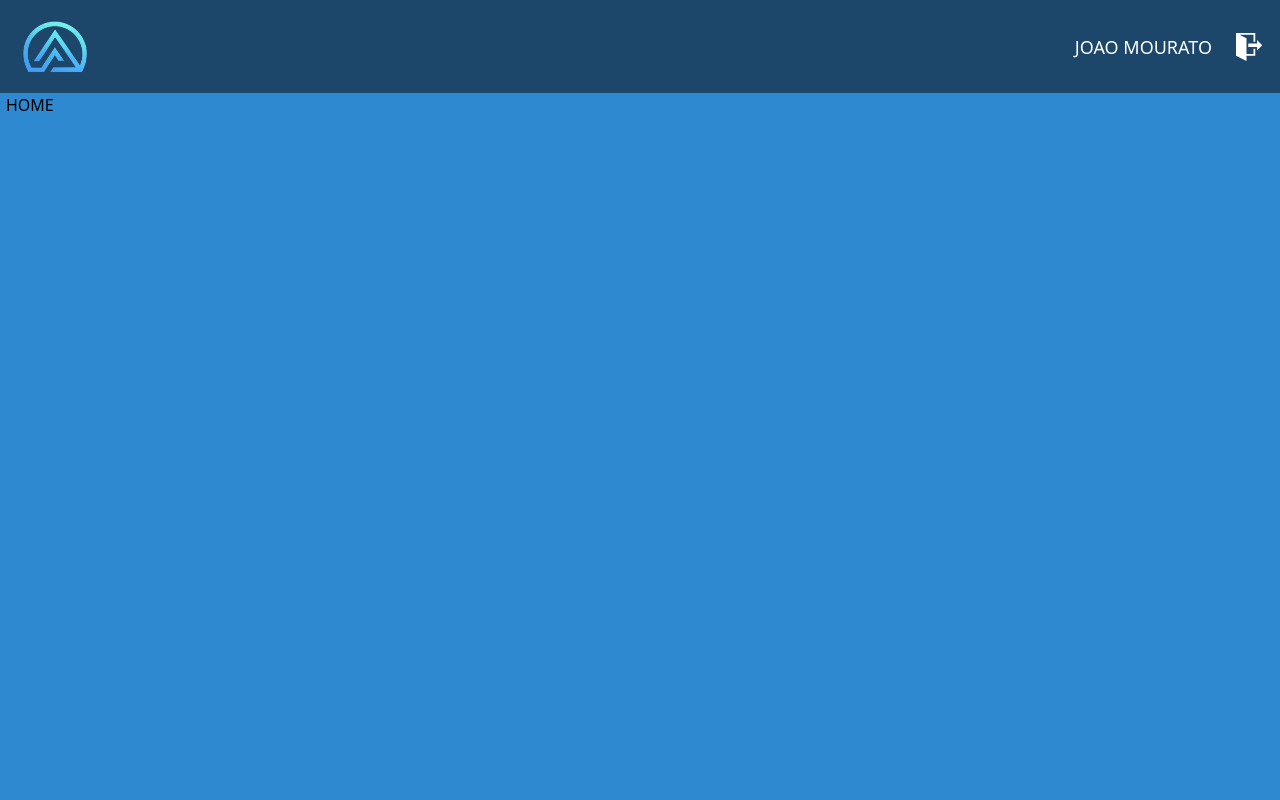
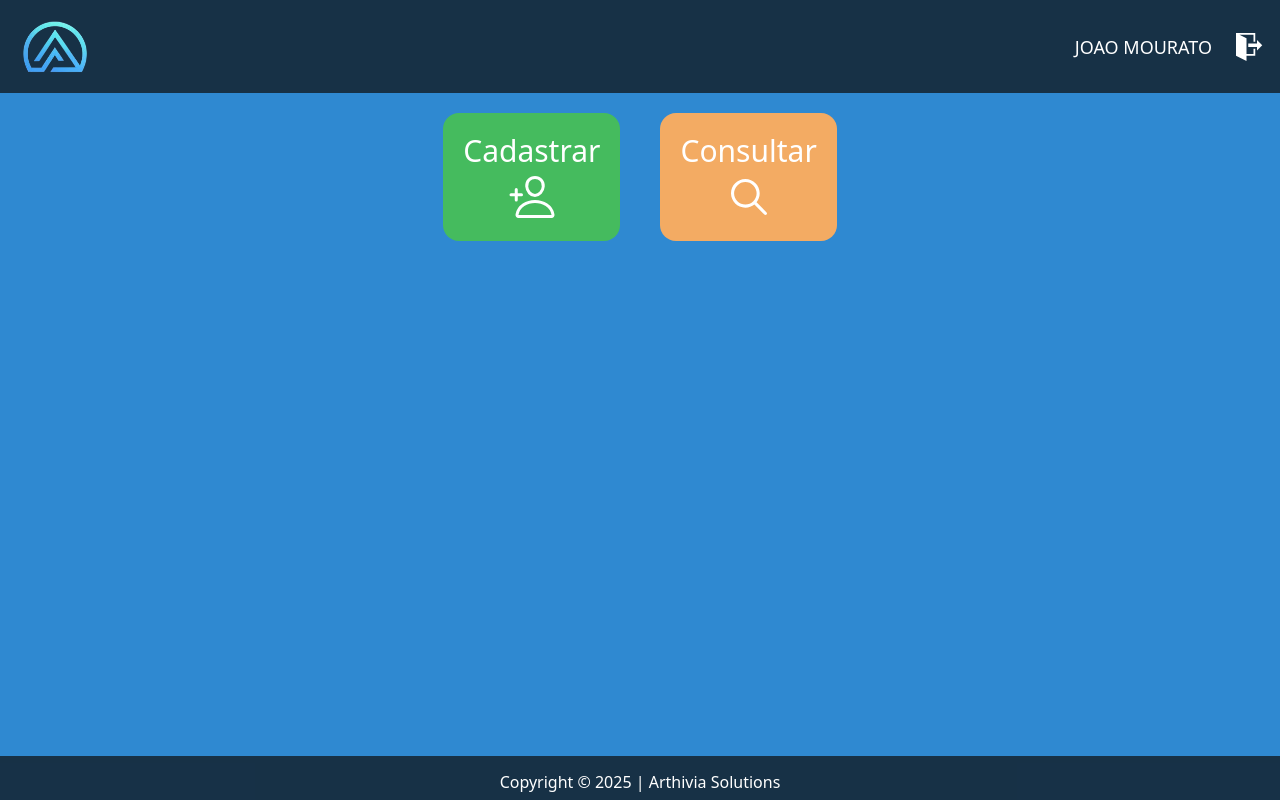
Before and after one commit to joaomouratocn/patient-control, a Next.js app: page / in a window 1280 px wide. Built offline with nearby package versions, Linux system fonts and the light colour scheme.

Commit message:
Criada a página home

```diff
--- a/src/app/globals.css
+++ b/src/app/globals.css
@@ -2,8 +2,10 @@
 
 :root {
   --accent-green: #45bb5e;
+  --accent-green-hover: #2A733A;
   --accent-orange: #f3ab63;
-  --surface: rgba(13, 12, 12, 0.52);
+  --accent-orange-hover: #996C3E;
+  --surface: rgba(13, 12, 12, 0.70);
   --primary: #2f89d1;
   --bg-inputs: #f7f7f7;
   --text-input: #808080;
--- a/src/app/layout.tsx
+++ b/src/app/layout.tsx
@@ -2,6 +2,7 @@ import type { Metadata } from "next";
 import { Geist, Geist_Mono } from "next/font/google";
 import "./globals.css";
 import { Header } from "@/components/header";
+import { Footer } from "@/components/footer";
 
 const geistSans = Geist({
   variable: "--font-geist-sans",
@@ -26,12 +27,11 @@ export default function RootLayout({
   return (
     <html lang="en" suppressHydrationWarning>
       <body
-        className={`${geistSans.variable} ${geistMono.variable} antialiased bg-[var(--primary)]`}
+        className={`${geistSans.variable} ${geistMono.variable} antialiased bg-[var(--primary)] flex flex-col min-h-screen`}
       >
-        <>
-          <Header />
-          {children}
-        </>
+        <Header />
+        <main className="flex-grow">{children}</main>
+        <Footer className="mt-auto" />
       </body>
     </html>
   );
--- a/src/app/page.tsx
+++ b/src/app/page.tsx
@@ -1,12 +1,27 @@
 import { Container } from "@/components/container";
-import Image from "next/image";
+import { IoPersonAddOutline } from "react-icons/io5";
+import { IoIosSearch } from "react-icons/io";
+import Link from "next/link";
+
 
 export default function Home() {
   return (
-    <main>
-      <Container>
-        <h1>HOME</h1>
-      </Container>
-    </main>
+    <Container>
+      <div className="flex flex-col gap-10 mt-5 items-center justify-center sm:flex-row">
+        <Link
+          className="text-3xl bg-[var(--accent-green)] flex flex-col gap-1 items-center p-5 text-white rounded-2xl cursor-pointer hover:bg-[var(--accent-green-hover)] duration-300"
+          href="/register"
+        >
+          Cadastrar
+          <IoPersonAddOutline size={48} />
+        </Link>
+        <Link className="text-3xl bg-[var(--accent-orange)] flex flex-col gap-1 items-center p-5 text-white rounded-2xl cursor-pointer hover:bg-[var(--accent-orange-hover)] duration-300"
+          href="/consult"
+        >
+          Consultar
+          <IoIosSearch size={48} />
+        </Link>
+      </div>
+    </Container >
   );
 }
--- /dev/null
+++ b/src/components/footer/index.tsx
@@ -0,0 +1,8 @@
+export function Footer({ className }: { className?: string }) {
+    const fullYear = new Date().getFullYear()
+    return (
+        <footer className={`w-full max-w-7xl mx-auto pb-1.5 pt-3.5 bg-[var(--surface)] flex justify-center ${className}`}>
+            <p className="text-white">{`Copyright © ${fullYear} | Arthivia Solutions`}</p>
+        </footer>
+    )
+}
```
